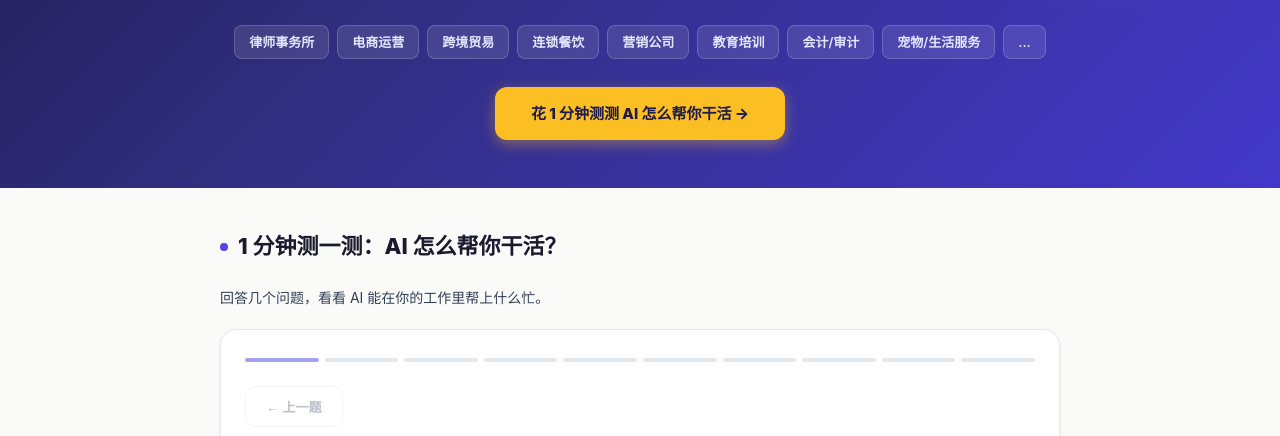
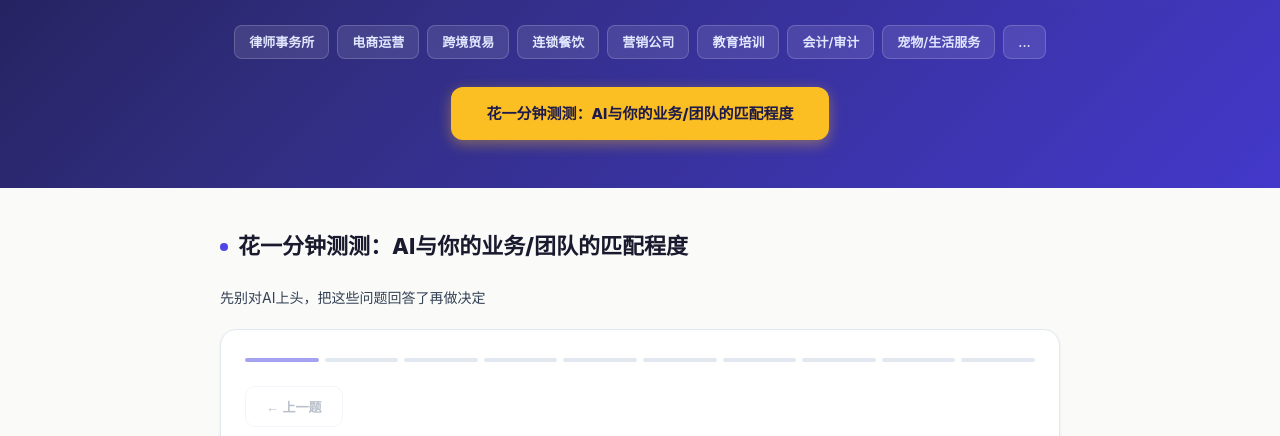
Before and after one commit to z-h-ai/zhouzhou-product-page, a plain HTML site: page index.html in a window 1280 px wide. Shown: the part 353-789 px from the top of the page. Drawn offline with Linux system fonts and the light colour scheme.

Commit message:
更新问卷部分：修改标题和描述以更好地反映AI与业务/团队的匹配程度

```diff
--- a/index.html
+++ b/index.html
@@ -229,15 +229,15 @@ body{font-family:-apple-system,'PingFang SC','Noto Sans SC','Microsoft YaHei',sa
     <span class="tag">宠物/生活服务</span>
     <span class="tag">...</span>
   </div>
-  <a class="cta" href="#quiz">花 1 分钟测测 AI 怎么帮你干活 →</a>
+  <a class="cta" href="#quiz">花一分钟测测：AI与你的业务/团队的匹配程度</a>
 </header>
 
 <div class="wrap">
 
   <!-- ══ QUIZ ══ -->
   <section class="sec" id="quiz">
-    <div class="sec-title"><span class="dot"></span>1 分钟测一测：AI 怎么帮你干活？</div>
-    <p class="sec-sub">回答几个问题，看看 AI 能在你的工作里帮上什么忙。</p>
+    <div class="sec-title"><span class="dot"></span>花一分钟测测：AI与你的业务/团队的匹配程度</div>
+    <p class="sec-sub">先别对AI上头，把这些问题回答了再做决定</p>
 
     <div class="quiz-box" id="quizBox">
       <div class="quiz-progress" id="qProgress">
```
